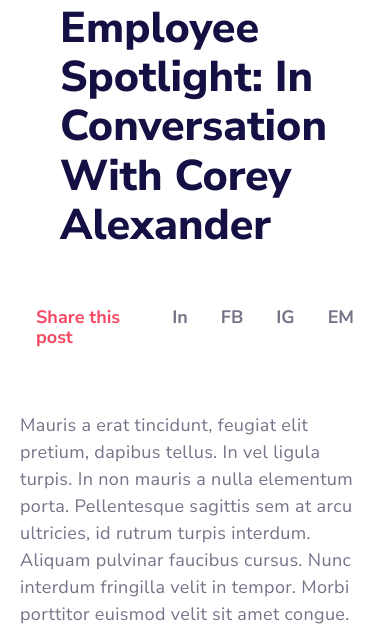
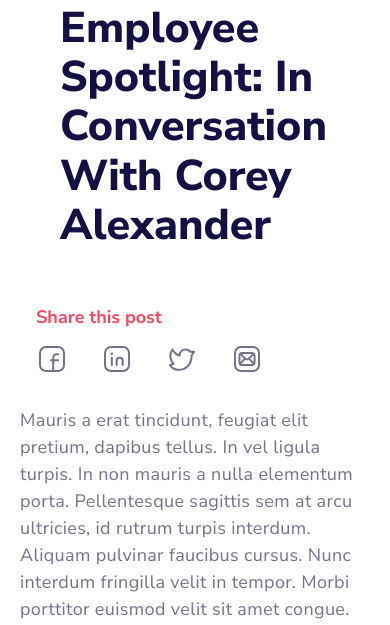
Before and after one commit to betoarpi/tulip, a PHP site: page /post.html in a window 390 px wide. Shown: the part 607-1232 px from the top of the page. Run offline with PHP 8.4, Linux system fonts and the light colour scheme; some libraries are stand-ins or nearby versions.

Commit message:
share icons y responsivo

```diff
--- a/css/styles.css
+++ b/css/styles.css
@@ -3109,6 +3109,8 @@ p, article ul, article ol, article blockquote {
   font-weight: 700;
 }
 .post__share ul li {
+  align-items: center;
+  display: flex;
   border-right: 1px solid white;
   padding: 0 1rem;
 }
@@ -3116,7 +3118,26 @@ p, article ul, article ol, article blockquote {
   border-right: none;
 }
 .post__share ul li a {
+  align-items: center;
   color: #747489;
 }
+.post__share ul li a svg {
+  align-self: center;
+  display: flex;
+  width: 2rem;
+}
+@media (max-width: 767px) {
+  .post__share {
+    align-self: flex-start;
+    margin-bottom: 0;
+  }
+  .post__share ul {
+    flex-wrap: wrap;
+  }
+  .post__share ul li:first-child {
+    flex: 0 0 100%;
+    margin-bottom: 1rem;
+  }
+}
 
 /*# sourceMappingURL=styles.css.map */
--- a/post.html
+++ b/post.html
@@ -53,10 +53,78 @@
       <div class="post__share">
         <ul>
           <li>Share this post</li>
-          <li><a href="#">In</a></li>
-          <li><a href="#">FB</a></li>
-          <li><a href="#">IG</a></li>
-          <li><a href="#">EM</a></li>
+          <li>
+            <a href="#">
+              <svg version="1.1" viewBox="0 0 24 24" xmlns="http://www.w3.org/2000/svg"
+                xmlns:xlink="http://www.w3.org/1999/xlink">
+                <!--Generated by IJSVG (https://github.com/iconjar/IJSVG)-->
+                <path
+                  d="M7.5,3h9.004c2.483,0 4.496,2.013 4.496,4.496v9.009c0,2.482 -2.013,4.495 -4.496,4.495h-9.008c-2.483,0 -4.496,-2.013 -4.496,-4.496v-9.004c0,-2.485 2.015,-4.5 4.5,-4.5Z"
+                  stroke-linecap="round" stroke-width="1.5" fill-rule="evenodd" stroke="#747489" fill="none"
+                  stroke-linejoin="round"></path>
+                <path fill="none" stroke="#747489" stroke-linecap="round" stroke-linejoin="round" stroke-width="1.5"
+                  d="M11.1,12.9h5.4"></path>
+                <path d="M16.5,8.4h-0.945c-1.466,0 -2.655,1.189 -2.655,2.655v0.945v9" stroke-linecap="round"
+                  stroke-width="1.5" stroke="#747489" fill="none" stroke-linejoin="round"></path>
+                <path fill="none" d="M0,0h24v24h-24Z" transform="matrix(6.12323e-17,-1,1,6.12323e-17,0,24)"></path>
+              </svg>
+            </a>
+          </li>
+          <li>
+            <a href="#">
+              <svg version="1.1" viewBox="0 0 24 24" xmlns="http://www.w3.org/2000/svg"
+                xmlns:xlink="http://www.w3.org/1999/xlink">
+                <!--Generated by IJSVG (https://github.com/iconjar/IJSVG)-->
+                <path
+                  d="M7.5,3h9.004c2.483,0 4.496,2.013 4.496,4.496v9.009c0,2.482 -2.013,4.495 -4.496,4.495h-9.008c-2.483,0 -4.496,-2.013 -4.496,-4.496v-9.004c0,-2.485 2.015,-4.5 4.5,-4.5Z"
+                  stroke-linecap="round" stroke-width="1.5" fill-rule="evenodd" stroke="#747489" fill="none"
+                  stroke-linejoin="round"></path>
+                <path fill="none" stroke="#747489" stroke-linecap="round" stroke-linejoin="round" stroke-width="1.5"
+                  d="M8.12,11.1v5.4"></path>
+                <g stroke-linecap="round" stroke-width="1.5" stroke="#747489" fill="none" stroke-linejoin="round">
+                  <path d="M11.719,16.5v-3.15c0,-1.243 1.007,-2.25 2.25,-2.25v0c1.243,0 2.25,1.007 2.25,2.25v3.15">
+                  </path>
+                  <path
+                    d="M8.118,7.838c-0.124,0 -0.225,0.101 -0.224,0.225c0,0.124 0.101,0.225 0.225,0.225c0.124,0 0.225,-0.101 0.225,-0.225c0,-0.125 -0.101,-0.225 -0.226,-0.225">
+                  </path>
+                </g>
+                <path fill="none" d="M0,0h24v24h-24Z" transform="matrix(6.12323e-17,-1,1,6.12323e-17,0,24)"></path>
+              </svg>
+            </a>
+          </li>
+          <li>
+            <a href="#">
+              <svg version="1.1" viewBox="0 0 24 24" xmlns="http://www.w3.org/2000/svg"
+                xmlns:xlink="http://www.w3.org/1999/xlink">
+                <!--Generated by IJSVG (https://github.com/iconjar/IJSVG)-->
+                <path
+                  d="M19.2,9.35c0,6.3 -3.6,10.8 -9.9,10.8c-3.6,0 -5.043,-1.879 -6.3,-3.6m8.88178e-16,3.55271e-15c0.029,-0.005 2.7,-0.9 2.7,-0.9c-3.006,-3.039 -3.234,-7.54 -0.9,-10.8c1.107,2.059 3.174,3.959 5.4,4.5c0.086,-2.6 1.849,-4.5 4.5,-4.5c1.805,0 2.867,0.688 3.6,1.8h2.7l-1.8,2.7"
+                  stroke-linecap="round" stroke-width="1.5" fill-rule="evenodd" stroke="#747489" fill="none"
+                  stroke-linejoin="round"></path>
+                <path fill="none" d="M0,0h24v24h-24Z" transform="matrix(6.12323e-17,-1,1,6.12323e-17,0,24)"></path>
+              </svg>
+            </a>
+          </li>
+          <li>
+            <a href="#">
+              <svg version="1.1" viewBox="0 0 24 24" xmlns="http://www.w3.org/2000/svg"
+                xmlns:xlink="http://www.w3.org/1999/xlink">
+                <!--Generated by IJSVG (https://github.com/iconjar/IJSVG)-->
+                <g stroke-linecap="round" stroke-width="1.5" stroke="#747489" fill="none" stroke-linejoin="round">
+                  <path
+                    d="M7.5,3h9.004c2.483,0 4.496,2.013 4.496,4.496v9.009c0,2.482 -2.013,4.495 -4.496,4.495h-9.008c-2.483,0 -4.496,-2.013 -4.496,-4.496v-9.004c0,-2.485 2.015,-4.5 4.5,-4.5Z">
+                  </path>
+                  <path
+                    d="M15.409,16.545h-6.818c-1.256,0 -2.273,-1.017 -2.273,-2.273v-4.545c0,-1.256 1.017,-2.273 2.273,-2.273h6.818c1.256,0 2.273,1.017 2.273,2.273v4.545c0,1.256 -1.017,2.273 -2.273,2.273Z">
+                  </path>
+                  <path d="M17.016,8.12l-3.595,3.595v0c-0.784,0.784 -2.057,0.784 -2.841,0v0l-3.596,-3.595"></path>
+                  <path d="M10.58,11.716l-3.852,3.852"></path>
+                  <path d="M13.42,11.716l3.852,3.852"></path>
+                </g>
+                <path fill="none" d="M0,24v-24h24v24h-24Z"></path>
+              </svg>
+            </a>
+          </li>
         </ul>
       </div>
 
--- a/sass/_post.scss
+++ b/sass/_post.scss
@@ -56,13 +56,34 @@
       font-size: 1.125rem;
       font-weight: 700;
       li {
+        align-items: center;
+        display: flex;
         border-right: 1px solid white;
         padding:0 1rem;
         &:last-child {
           border-right: none;
         }
         a {
+          align-items: center;
           color: $gray;
+          svg {
+            align-self: center;
+            display: flex;
+            width: 2rem;
+          }
+        }
+      }
+    }
+    @media (max-width: 767px) {
+      align-self: flex-start;
+      margin-bottom: 0;
+      ul {
+        flex-wrap: wrap;
+        li {
+          &:first-child {
+            flex: 0 0 100%;
+            margin-bottom: 1rem;
+          }
         }
       }
     }
```
Also changed, not shown: images/global/email.png (added), images/global/email.svg (added), images/global/facebook.png (added), images/global/facebook.svg (added), images/global/instagram.png (added), images/global/instagram.svg (added), images/global/linkedin.png (added), images/global/linkedin.svg (added), images/global/twitter.svg (added), 1 other file.
